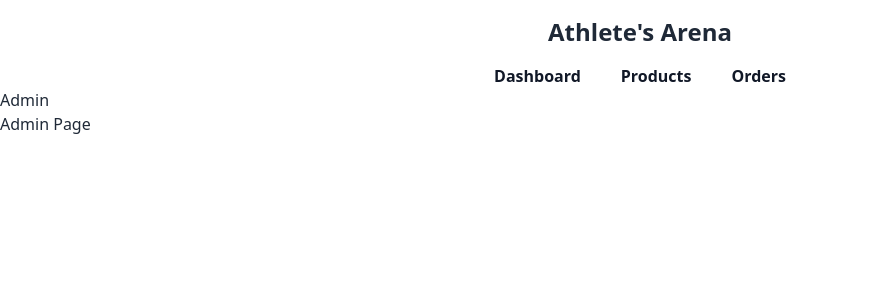
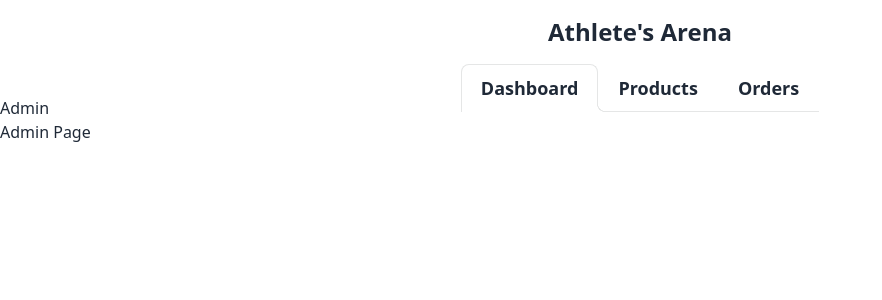
Before and after one commit to SdbnCode/ecom-platform, a Next.js app: page /admin in a window 1280 px wide. Shown: the top 300 px of the page, without its empty margins (0-882 px from the left). Built offline with nearby package versions, Linux system fonts and the light colour scheme.

Commit message:
added active tabs to navbar

```diff
--- a/src/app/admin/page.tsx
+++ b/src/app/admin/page.tsx
@@ -1,6 +1,6 @@
 export default function AdminPage() {
   return (
-    <div>
+    <div className="bg-white">
       <h1>Admin</h1>
       <p> Admin Page</p>
     </div>
--- a/src/app/components/adminNav.tsx
+++ b/src/app/components/adminNav.tsx
@@ -6,6 +6,7 @@ import { Bars3Icon, XMarkIcon } from "@heroicons/react/24/outline";
 
 export default function Navbar() {
   const [mobileMenuOpen, setMobileMenuOpen] = useState(false);
+  const [activeTab, setActiveTab] = useState("dashboard");
 
   return (
     <header className="bg-white">
@@ -33,24 +34,35 @@ export default function Navbar() {
         aria-label="Global"
         className="hidden flex-row justify-center gap-10 lg:flex"
       >
-        <Link
-          href="/admin/Dashboard"
-          className="font-semibold text-gray-900 no-underline"
+        <div className="tab tabs-lifted tabs-lg rounded-box text-lg font-bold">
+          <a
+            role="tab"
+            className={`tab ${activeTab === "dashboard" ? "tab-active [--tab-bg:white]" : ""}`}
+            onClick={() => setActiveTab("dashboard")}
           >
+            <Link href="/admin/" className="">
               Dashboard
             </Link>
-        <Link
-          href="/Products"
-          className="font-semibold text-gray-900 no-underline"
+          </a>
+          <a
+            role="tab"
+            className={`tab ${activeTab === "products" ? "tab-active [--tab-bg:white]" : ""}`}
+            onClick={() => setActiveTab("products")}
           >
+            <Link href="/Products" className="">
               Products
             </Link>
-        <Link
-          href="/admin/Orders"
-          className="font-semibold text-gray-900 no-underline"
+          </a>
+          <a
+            role="tab"
+            className={`tab ${activeTab === "orders" ? "tab-active [--tab-bg:white]" : ""}`}
+            onClick={() => setActiveTab("orders")}
           >
+            <Link href="/admin/Orders" className="">
               Orders
             </Link>
+          </a>
+        </div>
       </nav>
 
       {/* Mobile Menu */}
@@ -88,21 +100,30 @@ export default function Navbar() {
             <Link
               href="/admin/Dashboard"
               className="block px-3 py-2 text-base font-semibold text-gray-900 no-underline hover:bg-gray-50"
-              onClick={() => setMobileMenuOpen(false)}
+              onClick={() => {
+                setActiveTab("dashboard");
+                setMobileMenuOpen(false);
+              }}
             >
               Dashboard
             </Link>
             <Link
               href="/Products"
               className="block px-3 py-2 text-base font-semibold text-gray-900 no-underline hover:bg-gray-50"
-              onClick={() => setMobileMenuOpen(false)}
+              onClick={() => {
+                setActiveTab("products");
+                setMobileMenuOpen(false);
+              }}
             >
               Products
             </Link>
             <Link
               href="/admin/Orders"
               className="block px-3 py-2 text-base font-semibold text-gray-900 no-underline hover:bg-gray-50"
-              onClick={() => setMobileMenuOpen(false)}
+              onClick={() => {
+                setActiveTab("orders");
+                setMobileMenuOpen(false);
+              }}
             >
               Orders
             </Link>
```
Lines whose indentation alone changed are shown as unchanged.
